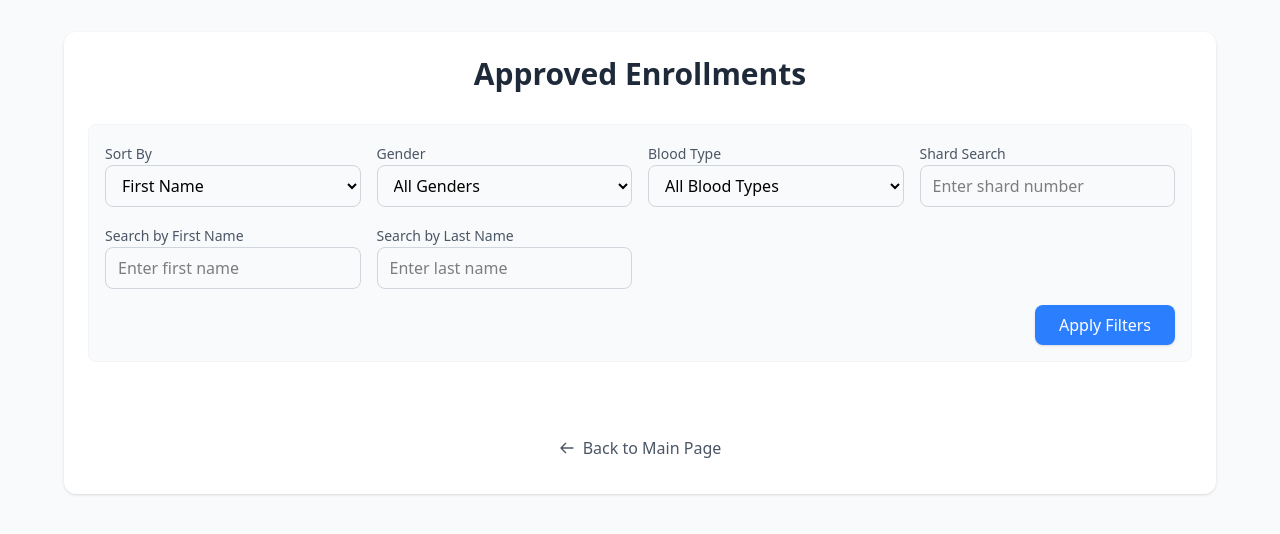
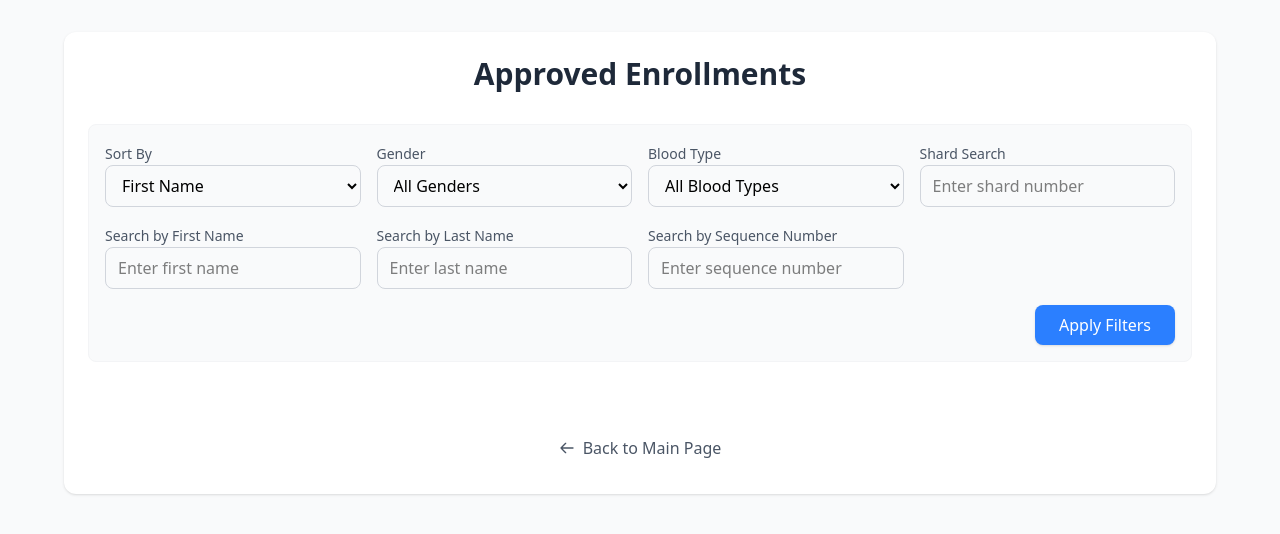
Before and after one commit to mery9/Automated-Latent-Fingerprint-Enhancement-Project, a Flask app: template MainWebapp/templates/view_approved_enrollments.html in a window 1280 px wide. Shown: the top 534 px of the page. Run offline with Flask 2, Linux system fonts and the light colour scheme; the template is opened without the code that fills it, so the values that code supplies are empty; parts of the project's set-up code (start-up, migrations or seed data) failed here and were passed over.

Commit message:
Add sequence number search functionality to approved enrollments view

```diff
--- a/MainWebapp/FlaskRegLogin.py
+++ b/MainWebapp/FlaskRegLogin.py
@@ -264,6 +264,7 @@ def view_approved_enrollments():
     search_shard = request.args.get("search_shard", "")
     search_firstname = request.args.get("search_firstname", "")
     search_lastname = request.args.get("search_lastname", "")
+    search_sequence_number = request.args.get("search_sequence_number", "")
     error_message = None
 
     query = {"approved": True}
@@ -286,6 +287,11 @@ def view_approved_enrollments():
             error_message = "Lastname must contain only letters."
         else:
             query["lastname"] = {"$regex": search_lastname, "$options": "i"}
+    if search_sequence_number:
+        try:
+            query["sequence_number"] = int(search_sequence_number)
+        except ValueError:
+            error_message = "Sequence number must be an integer."
 
     enrollments = enrollments_collection.find(query)
 
--- a/MainWebapp/templates/view_approved_enrollments.html
+++ b/MainWebapp/templates/view_approved_enrollments.html
@@ -74,6 +74,14 @@
             <input type="text" name="search_lastname"
                    class="w-full px-3 py-2 border border-gray-300 rounded-lg focus:ring-2 focus:ring-blue-200 focus:border-blue-500"
                    placeholder="Enter last name">
+          </div>
+
+          <!-- Sequence Number Search -->
+          <div class="space-y-1">
+            <label class="text-sm font-medium text-gray-600">Search by Sequence Number</label>
+            <input type="text" name="search_sequence_number"
+                   class="w-full px-3 py-2 border border-gray-300 rounded-lg focus:ring-2 focus:ring-blue-200 focus:border-blue-500"
+                   placeholder="Enter sequence number">
           </div>
         </div>
 
```
Also changed, not shown: 2 other files.
